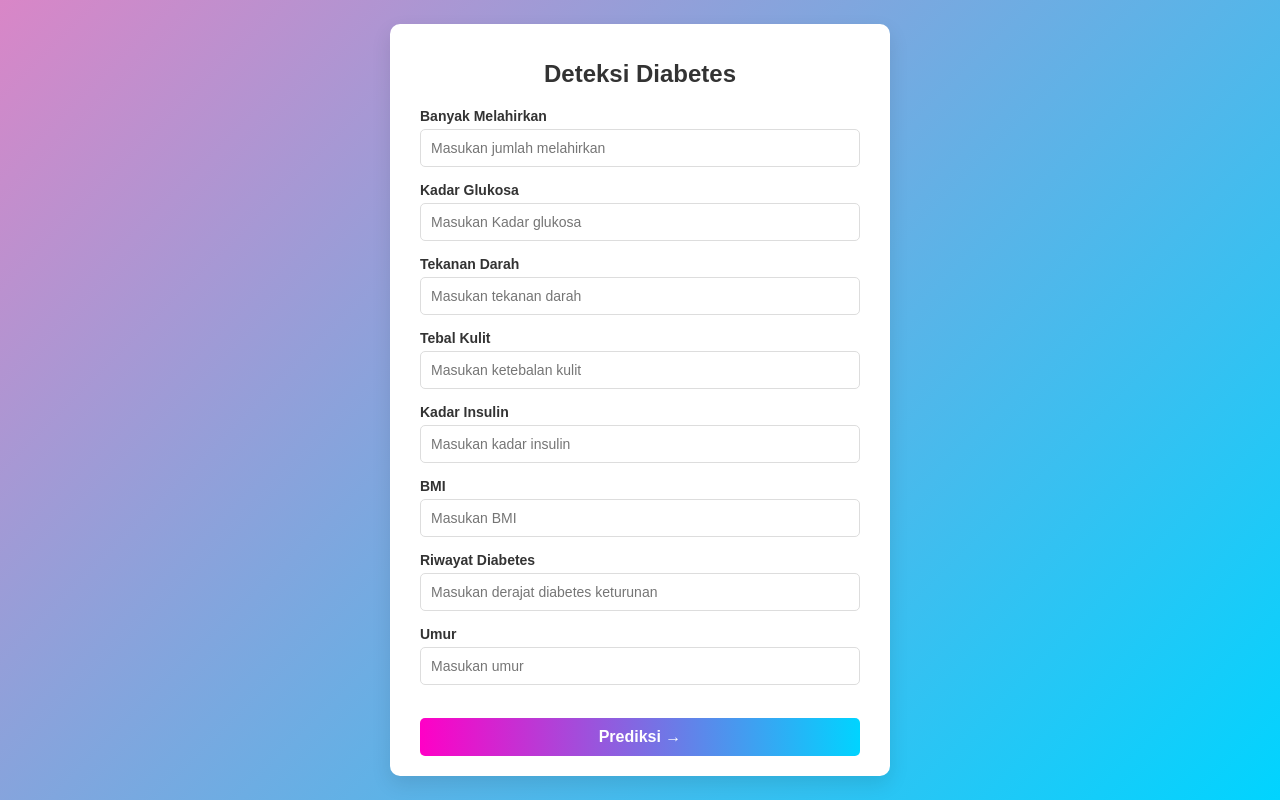
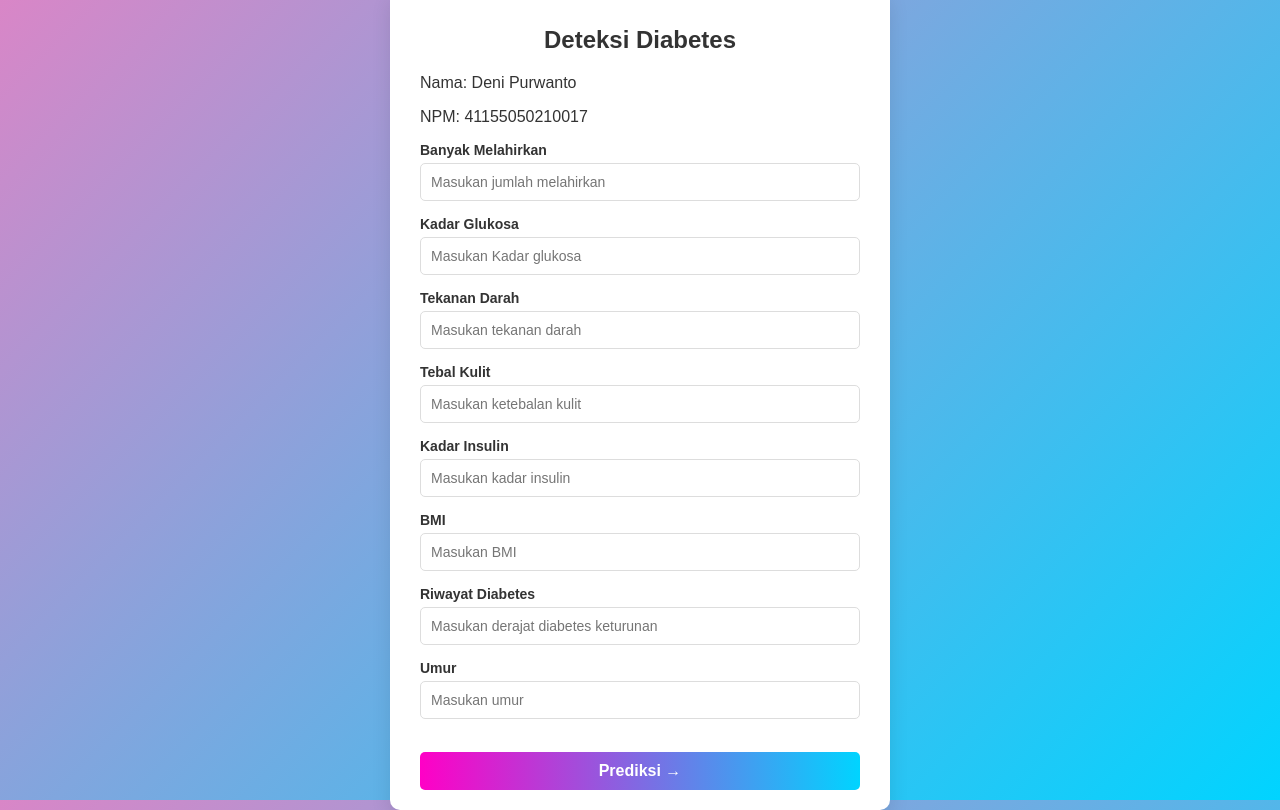
Before and after one commit to denipurwanto10/Tugas-ML-Deteksi-Diabetes, a Flask app: page / in a window 1280 px wide. Run offline with Flask 3, Linux system fonts and the light colour scheme.

Commit message:
Update index.html

```diff
--- a/templates/index.html
+++ b/templates/index.html
@@ -7,6 +7,8 @@
 {% block body %}
 <div class="form-container">
     <h1>Deteksi Diabetes</h1>
+    <p>Nama: Deni Purwanto</p>
+    <p>NPM: 41155050210017</p>
     <form method="post" action="/">
       <div class="form-group">
         <label for="melahirkan">Banyak Melahirkan</label>
```
